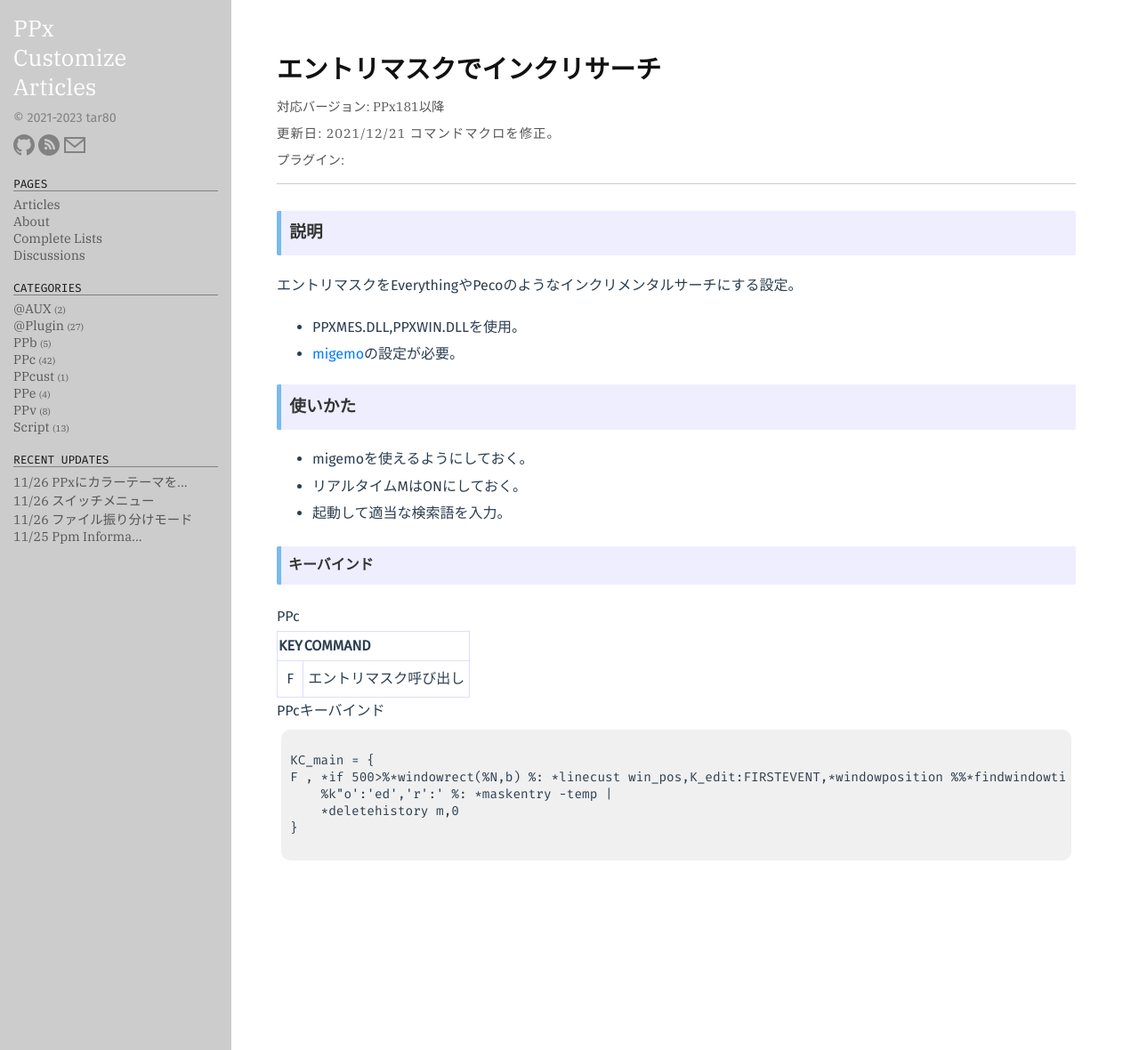
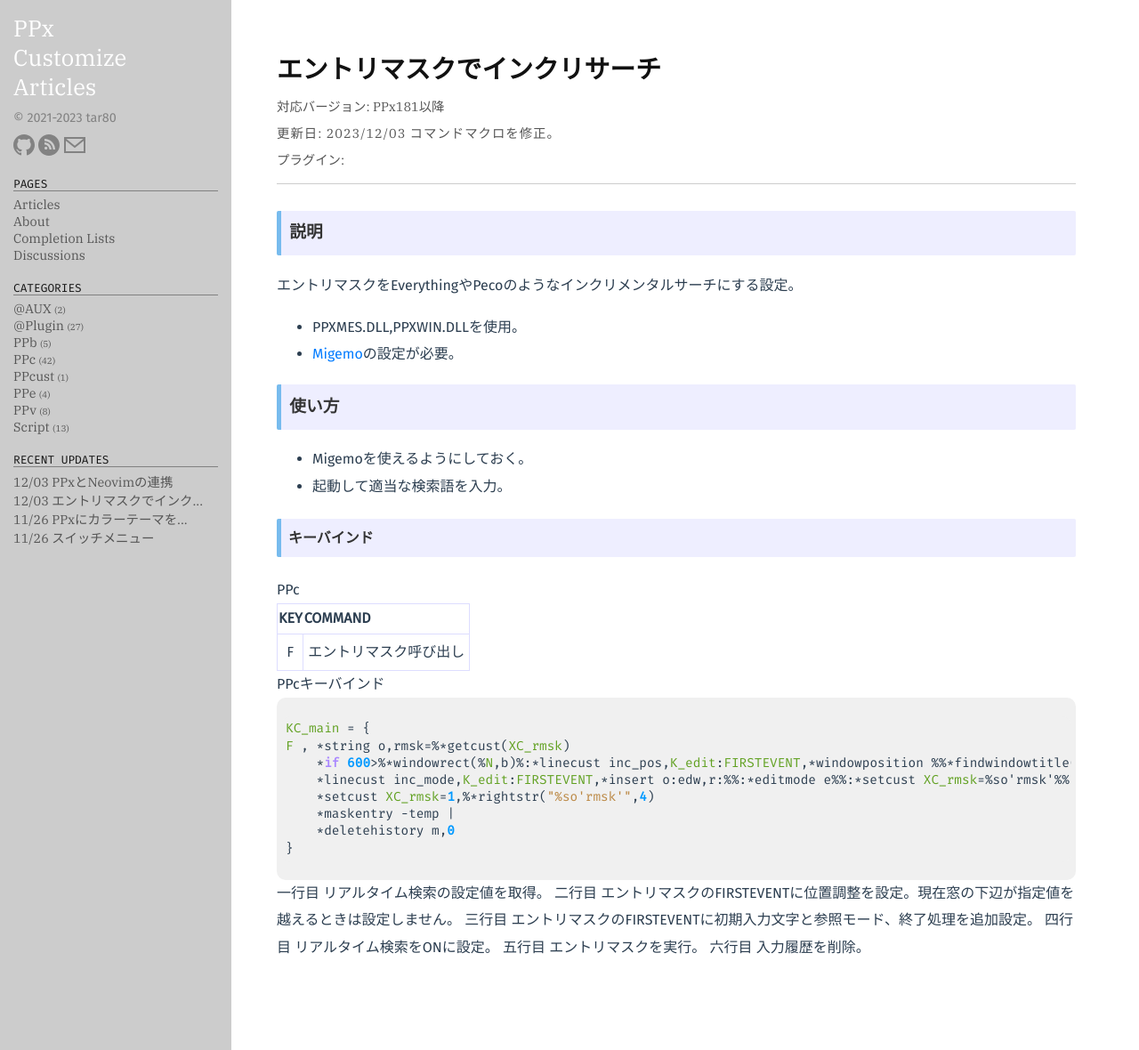
Before and after one commit to tar80/pages-pca, a Jekyll site: the page built from _posts/20-12-25-mask_inc.md, in a window 1280 px wide and 1180 px high. Shown: the whole window at 89% size. Built offline with Jekyll 4.4.1, drawn with Linux system fonts in a browser that asks for light colours; some web fonts are replaced.

Commit message:
Update ちょこちょこ改稿。

````diff
--- a/_posts/20-12-25-mask_inc.md
+++ b/_posts/20-12-25-mask_inc.md
@@ -2,19 +2,21 @@
 layout: post
 title: エントリマスクでインクリサーチ
 version: PPx181以降
-date: 2021-12-21
+date: 2023-12-03
 comment: コマンドマクロを修正。
 categories: PPc
 ---
 ### 説明
+
 エントリマスクをEverythingやPecoのようなインクリメンタルサーチにする設定。
- - PPXMES\.DLL,PPXWIN\.DLLを使用。<BR>
- - [migemo](https://www.kaoriya.net/software/cmigemo/)の設定が必要。
 
-### 使いかた
- - migemoを使えるようにしておく。
- - リアルタイムMはONにしておく。
- - 起動して適当な検索語を入力。
+- PPXMES\.DLL,PPXWIN\.DLLを使用。
+- [Migemo](https://www.kaoriya.net/software/cmigemo/)の設定が必要。
+
+### 使い方
+
+- Migemoを使えるようにしておく。
+- 起動して適当な検索語を入力。
 
 #### キーバインド
 PPc
@@ -24,10 +26,21 @@ PPc
 | F | エントリマスク呼び出し |
 
 PPcキーバインド
-```
+
+```clean
 KC_main = {
-F , *if 500>%*windowrect(%N,b) %: *linecust win_pos,K_edit:FIRSTEVENT,*windowposition %%*findwindowtitle("エントリマスク"),%%*windowrect(%%NC#,l),%%*windowrect(%%NC,b) %%: *linecust win_pos,K_edit:FIRSTEVENT,
-    %k"o':'ed','r':' %: *maskentry -temp |
+F , *string o,rmsk=%*getcust(XC_rmsk)
+    *if 600>%*windowrect(%N,b)%:*linecust inc_pos,K_edit:FIRSTEVENT,*windowposition %%*findwindowtitle("%*getcust(Mes0411:TFEM)"),%%*windowrect(%%NC,l),%%*windowrect(%%NC,b)
+    *linecust inc_mode,K_edit:FIRSTEVENT,*insert o:edw,r:%%:*editmode e%%:*setcust XC_rmsk=%so'rmsk'%%:*linecust inc_pos,K_edit:FIRSTEVENT,%%:*linecust inc_mode,K_edit:FIRSTEVENT,
+    *setcust XC_rmsk=1,%*rightstr("%so'rmsk'",4)
+    *maskentry -temp |
     *deletehistory m,0
 }
 ```
+
+一行目 リアルタイム検索の設定値を取得。
+二行目 エントリマスクのFIRSTEVENTに位置調整を設定。現在窓の下辺が指定値を越えるときは設定しません。
+三行目 エントリマスクのFIRSTEVENTに初期入力文字と参照モード、終了処理を追加設定。
+四行目 リアルタイム検索をONに設定。
+五行目 エントリマスクを実行。
+六行目 入力履歴を削除。
--- a/_posts/23-07-04-launch_neovim.md
+++ b/_posts/23-07-04-launch_neovim.md
@@ -2,8 +2,8 @@
 layout: post
 title: PPxとNeovimの連携
 version: PPx193以降
-date: 2023-11-16
-comment: 改稿。スクリプトを更新。
+date: 2023-12-03
+comment: 改稿。\*nvimコマンドとlaunchNeovim.jsを更新。
 repository: tar80/ppm
 categories: PPc Script
 ---
@@ -55,6 +55,7 @@ vimdiff などのオプションを調整してNeovimを起動します。
 <BR>
 
 `launchNeovim.js,1,2,3,4`
+戻り値:{number} エラーがあれば`-1`を、なければ`0`を返す
 
 1. {number} プロセスの起動状態 `0`false \| `-1`true
 2. {number} クライアントサーバのポート番号(名前付きパイプ)
@@ -97,9 +98,9 @@ vimdiff などのオプションを調整してNeovimを起動します。
 
 2. PPx の実行コマンド
    ```text
-   *string o,proc=%*script(path\to\seeProcess.js,nvim.exe,9000,"wt -w 1 -p 【Neovimのプロファイル名】",3)
-   *script path\to\launchNeovim.js,%so'proc',【XXX】,【オプション種類】【,exコマンド or 対象パス】
-   *focus #%*findwindowclass(cascadia_hosting_window_class)
+   *string o,proc=%*script("path\to\seeProcess.js",nvim.exe,9000,"wt -w 1 -p 【Neovimのプロファイル名】",3)
+   *string o,error=%*script("path\to\launchNeovim.js",%so'proc',【XXX】,【オプション種類】, "【,exコマンド or 対象パス】"
+   *if 0==0%so'error'%:*focus #%*findwindowclass(cascadia_hosting_window_class)
    ```
 
 以前はppmの導入が必要でしたがスクリプトだけで動くように調整しました。
--- a/lists.md
+++ b/lists.md
@@ -1,6 +1,6 @@
 ---
 layout: page
-title: Complete Lists
+title: Completion Lists
 permalink: /complists/
 ---
 <script src="https://gist.github.com/tar80/f3e5860214e758834bdf0bd619060b0f.js"></script>
````
Also changed, not shown: _posts/22-11-27-scriptmemo.md (+3 -2 lines).
